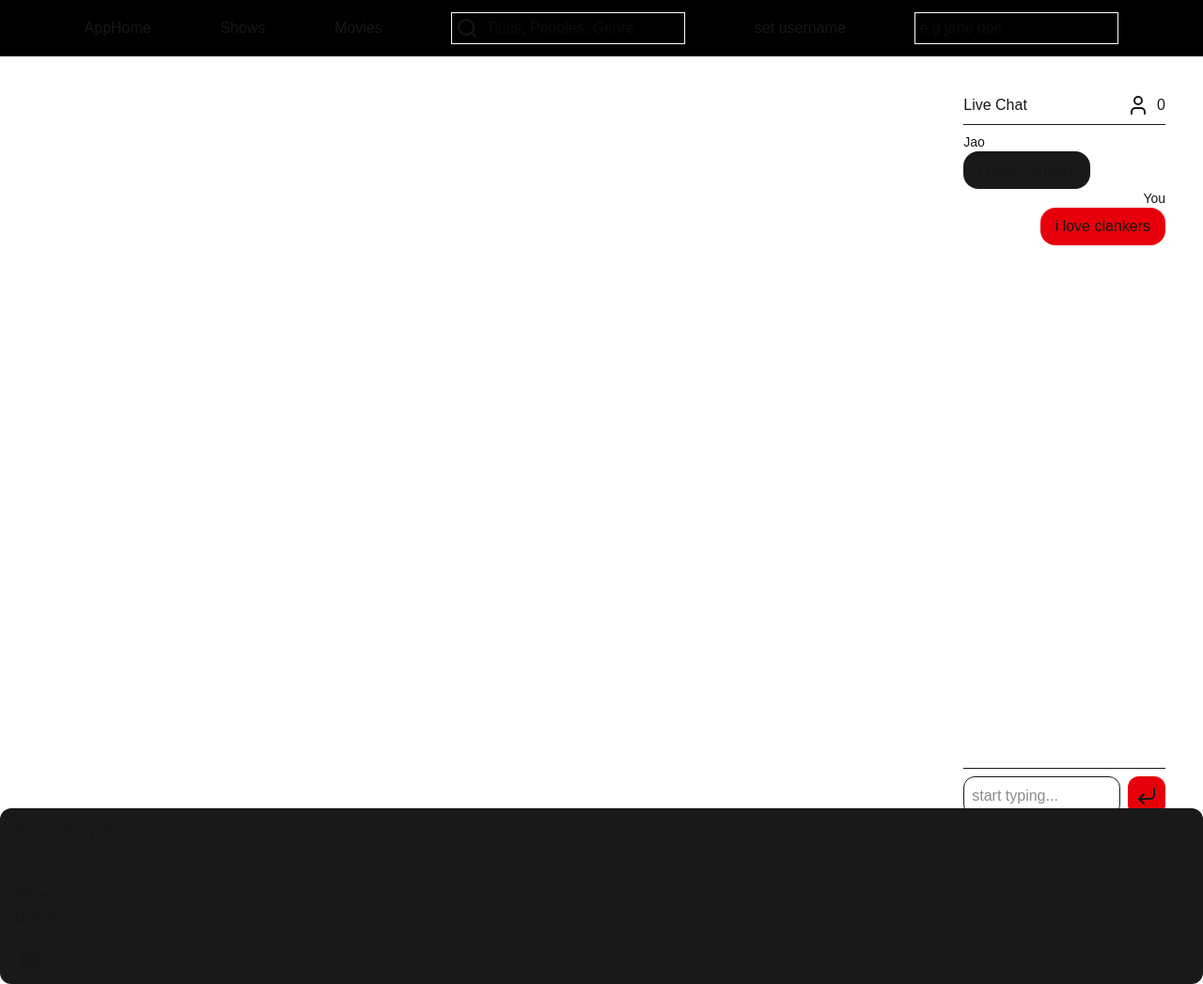
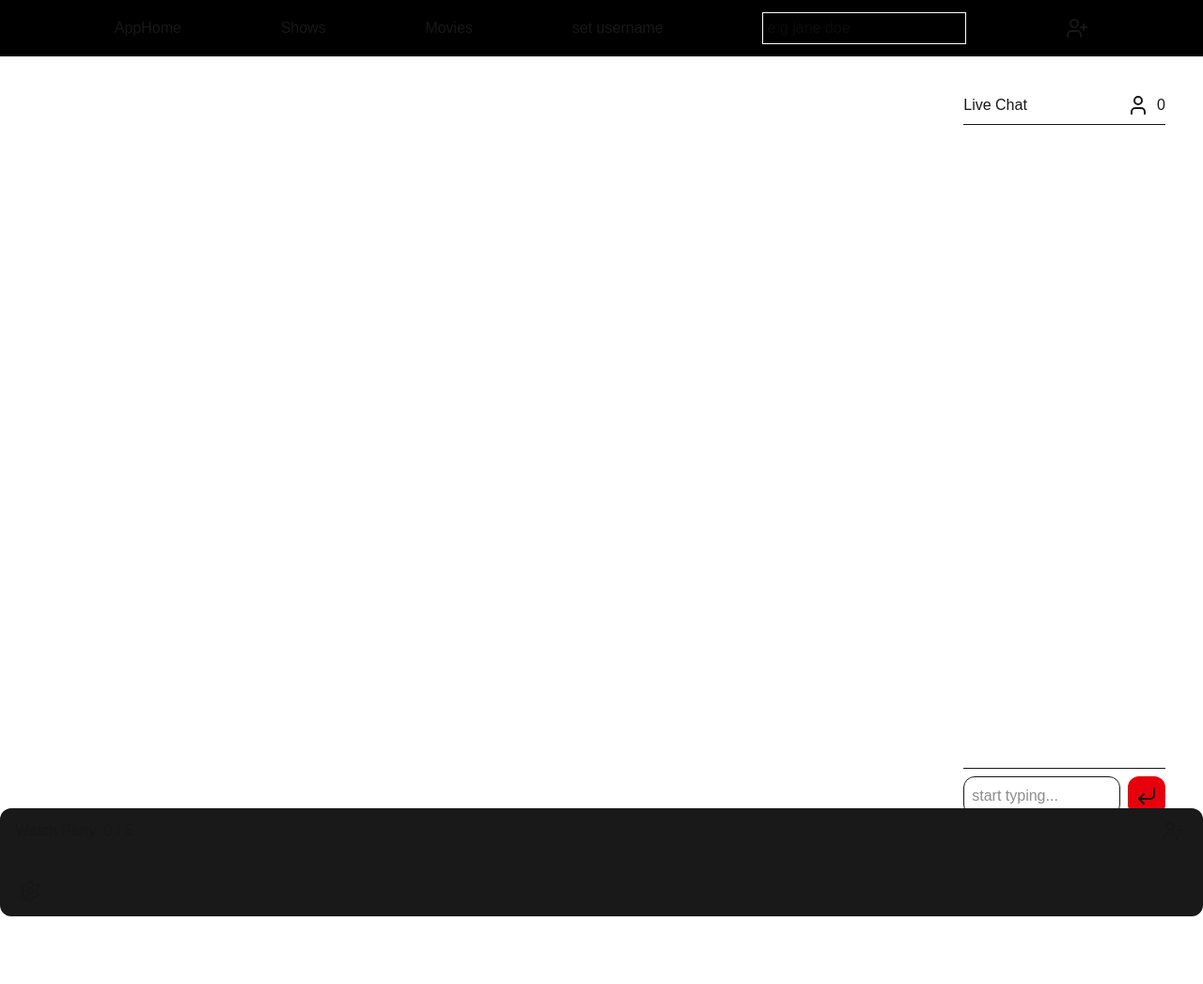
Before and after one commit to ZeroFukuZFH/Live-Streaming-w-Remote-Access-WEB-, a Next.js app: page /movie/watch in a window 1280 px wide. Shown: the whole page at 94% size. After the commit the page ends 975 px from the top, so only its background shows below. Built offline with nearby package versions, Linux system fonts and the light colour scheme.

Commit message:
update design

```diff
--- a/app/layout.tsx
+++ b/app/layout.tsx
@@ -2,7 +2,7 @@ import type { Metadata } from "next";
 import { Geist, Geist_Mono } from "next/font/google";
 import "./globals.css";
 import Link from "next/link";
-import { Search } from "lucide-react";
+import { Search, UserPlus } from "lucide-react";
 import { MovieLinkProvider } from "@/components/temporarySolution";
 
 const geistSans = Geist({
@@ -30,7 +30,6 @@ export default function RootLayout({
       <body
         className={`${geistSans.variable} ${geistMono.variable} antialiased`}
       >
-        <HomeHeader/>
         <div className="flex flex-col justify-center items-center w-screen">
           <MovieLinkProvider>
             {children}
@@ -40,32 +39,3 @@ export default function RootLayout({
     </html>
   );
 }
-
-function HomeHeader(){
-  return (
-    <div className="flex flex-row h-15 bg-black w-screen items-center p-4 cursor-pointer justify-evenly">
-      <Link href={"/"} className="hover:text-red-600">AppHome</Link>
-      <Link href={"/shows"} className="hover:text-red-600">Shows</Link>
-      <Link href={"/movies"} className="hover:text-red-600">Movies</Link>
-      <SearchBar/>
-      <h1>set username</h1>
-      <input
-        className="outline-none border p-1 border-white flex flex-row gap-2"
-        placeholder="e.g jane doe"
-      />
-    </div>
-  )
-}
-
-function SearchBar(){
-  return (
-    <div className="border p-1 border-white flex flex-row gap-2">
-      <Search/>
-      <input
-        className="outline-none"
-        placeholder="Titles, Peoples, Genre"
-      />
-    </div>
-
-  )
-}
--- a/app/movie/watch/page.tsx
+++ b/app/movie/watch/page.tsx
@@ -3,16 +3,14 @@
 import { ChatRoom } from "@/components/ChatRoom";
 import MemberDisplay from "@/components/MemberDisplay";
 import { MovieLinkContext } from "@/components/temporarySolution";
-import { useContext, useEffect } from "react";
+import { useContext } from "react";
+import { HomeHeader } from "@/components/AppHeader";
 
 export default function Page() {
   const {link} = useContext(MovieLinkContext)
-
-  useEffect(()=>{
-    console.log(link)
-  },[])
   return (
     <div>
+      <HomeHeader/>
       <div className="flex flex-row w-screen max-w-7xl h-screen max-h-[660]">
         <div className="p-6 w-full h-full flex flex-row gap-4">
 
--- a/app/page.tsx
+++ b/app/page.tsx
@@ -2,24 +2,39 @@
 
 import { MovieCard } from "@/components/MovieCard";
 import { DetailProps, MovieResponse, movieTypes, useDetails, useMovies } from "@/components/DataFetch";
+import { HomeHeader } from "@/components/AppHeader";
+import { SearchBar } from '../components/SearchBar';
 
 export default function Home() {
-  const details : DetailProps | null = useDetails()
-  const popular : MovieResponse | null = useMovies(movieTypes.POPULAR)
-  const topRated : MovieResponse | null = useMovies(movieTypes.TOPRATED)
-  const upcoming : MovieResponse | null = useMovies(movieTypes.UPCOMING)
+  const details: DetailProps | null = useDetails()
+  const popular: MovieResponse | null = useMovies(movieTypes.POPULAR)
+  const topRated: MovieResponse | null = useMovies(movieTypes.TOPRATED)
+  const upcoming: MovieResponse | null = useMovies(movieTypes.UPCOMING)
 
   const size = details?.images.poster_sizes[3] || 'w342'
   const base_url = details?.images.base_url || 'https://image.tmdb.org/t/p/'
 
+  return (
+    <div className="text-white max-w-screen flex flex-col items-center">
+      <HomeHeader />
 
-  return (
+      <section className="max-w-7xl w-full px-4">
+        <div className="flex flex-col items-center justify-center text-center w-full mb-8">
+          <h1 className="text-4xl font-bold">WATCH PARTY</h1>
+          <h3 className="text-xl text-gray-400">fuck ads, free streaming site</h3>
+        </div>
 
-      <div className="text-white max-w-screen">
-      <h1>Popular</h1>
-      <div className="flex flex-row overflow-x-scroll">
+        <div className="flex justify-center mb-8">
+          <div className="w-full max-w-md">
+            <SearchBar />
+          </div>
+        </div>
+
+        <div className="mb-8">
+          <h1 className="text-2xl font-bold mb-4">Popular</h1>
+          <div className="flex flex-row gap-4 overflow-x-scroll pb-4">
             {popular?.results.map(movie => (
-        <div key={movie.id} className="w-54">
+              <div key={movie.id} className="shrink-0">
                 <MovieCard
                   id={movie.id}
                   title={movie.title}
@@ -31,10 +46,13 @@ export default function Home() {
               </div>
             ))}
           </div>
-      <h1>Top rated</h1>
-      <div className="flex flex-row overflow-x-scroll">
+        </div>
+
+        <div className="mb-8">
+          <h1 className="text-2xl font-bold mb-4">Top rated</h1>
+          <div className="flex flex-row gap-4 overflow-x-scroll pb-4">
             {topRated?.results.map(movie => (
-        <div key={movie.id} className="w-54">
+              <div key={movie.id} className="shrink-0">
                 <MovieCard
                   id={movie.id}
                   title={movie.title}
@@ -46,10 +64,13 @@ export default function Home() {
               </div>
             ))}
           </div>
-      <h1>Upcoming</h1>
-      <div className="flex flex-row overflow-x-scroll gap-2">
+        </div>
+
+        <div className="mb-8">
+          <h1 className="text-2xl font-bold mb-4">Upcoming</h1>
+          <div className="flex flex-row gap-4 overflow-x-scroll pb-4">
             {upcoming?.results.map(movie => (
-        <div key={movie.id} className="w-54">
+              <div key={movie.id} className="shrink-0">
                 <MovieCard
                   id={movie.id}
                   title={movie.title}
@@ -61,8 +82,8 @@ export default function Home() {
               </div>
             ))}
           </div>
-
         </div>
-
+      </section>
+    </div>
   );
 }
--- /dev/null
+++ b/components/AppHeader.tsx
@@ -0,0 +1,27 @@
+"use client"
+
+import Link from "next/link"
+import { UserPlus } from "lucide-react"
+
+export function HomeHeader(){
+  return (
+    <>
+    <div className="flex flex-row h-15 sticky bg-black w-screen items-center p-4 cursor-pointer justify-evenly">
+      <Link href={"/"} className="hover:text-red-600">AppHome</Link>
+      <Link href={"/shows"} className="hover:text-red-600">Shows</Link>
+      <Link href={"/movies"} className="hover:text-red-600">Movies</Link>
+      <h1>set username</h1>
+      <input
+        className="outline-none border p-1 border-white flex flex-row gap-2"
+        placeholder="e.g jane doe"
+      />
+    <Link href={'/join'}>
+        <UserPlus
+          className="hover:bg-white cursor-pointer"
+        />
+    </Link>
+    </div>
+    </>
+
+  )
+}
--- a/components/ChatRoom.tsx
+++ b/components/ChatRoom.tsx
@@ -18,19 +18,13 @@ const sampleClient = {
     name:"Richie"
 };
 
-const sampleChats = [
-  {
-    chatID:216739126371,
-    name:"Jao",
-    message:"i hate clankers"
+interface ChatProps {
+  id : number,
+  name : string,
+  message : string
+}
 
-  },
-  {
-    chatID:216723672736,
-    name:"Richie",
-    message:"i love clankers"
-  },
-]
+const sampleChats : ChatProps[] = []
 
 function ChatHeader() {
   const [members, setMembers] = useState(0);
@@ -49,7 +43,7 @@ function ChatArea(){
   return (
     <div className="border-t border-b pt-2 pb-2 h-full">
       {sampleChats.map(user => (
-        <div key={user.chatID}>
+        <div key={user.id}>
           {
             user.name == sampleClient.name ?
             <div className="flex flex-col items-end">
--- a/components/DataFetch.tsx
+++ b/components/DataFetch.tsx
@@ -1,6 +1,7 @@
 "use client"
 
-import { useEffect, useState } from "react"
+import { Dispatch, SetStateAction, useEffect, useState } from "react"
+import { createContext } from 'react'
 
 export interface Movie {
   id: number;
@@ -39,8 +40,8 @@ export const movieTypes = {
     UPCOMING : "https://api.themoviedb.org/3/movie/upcoming"
 }
 
-const apiKey = process.env.API_KEY
-const options = {
+export const apiKey = process.env.API_KEY
+export const options = {
         method:'GET',
         headers: {
           accept: 'application/json',
@@ -92,10 +93,68 @@ export function useMovies(movieTypeUrl : string){
             }
         }
         getMovies()
-    },[])
+    },[movieTypeUrl])
     return movies
 }
 
-export default function generateStaticParams(){
+export interface SearchProps {
+  page: number;
+  results: Movie[];
+  total_pages: number;
+  total_results: number;
+}
 
+export interface Movie {
+  adult: boolean;
+  backdrop_path: string;
+  genre_ids: number[];
+  id: number;
+  original_language: string;
+  original_title: string;
+  overview: string;
+  popularity: number;
+  poster_path: string;
+  release_date: string;
+  title: string;
+  video: boolean;
+  vote_average: number;
+  vote_count: number;
 }
+
+export function useSearch(movie: string) {
+  const [result, setResult] = useState<SearchProps | null>(null);
+
+  useEffect(() => {
+    // Don't search if query is empty
+    if (!movie.trim()) {
+      setResult(null);
+      return;
+    }
+
+    const getMovies = async () => {
+      try {
+        const url = `https://api.themoviedb.org/3/search/movie?query=${encodeURIComponent(movie)}&include_adult=true&language=en-US&page=1`;
+        const response = await fetch(url, options);
+
+        if (!response.ok) {
+          throw new Error("Couldn't search");
+        }
+
+        const api_result = await response.json();
+        setResult(api_result);
+      } catch (error) {
+        console.error("Search error:", error);
+        setResult(null);
+      }
+    };
+
+    // Debounce to avoid too many API calls
+    const timeoutId = setTimeout(() => {
+      getMovies();
+    }, 500);
+
+    return () => clearTimeout(timeoutId);
+  }, [movie]); // Add movie as dependency
+
+  return result;
+}
--- a/components/MemberDisplay.tsx
+++ b/components/MemberDisplay.tsx
@@ -1,6 +1,6 @@
 "use client"
 
-import { ArrowLeft, Copy, Settings, UserPlus } from "lucide-react"
+import { ArrowLeft, Settings, UserPlus } from "lucide-react"
 import { useState, useContext } from 'react';
 import { CurrentMemberContext, MaxMemberContext, PopUpBoxContext } from "./MemberDisplayProviders";
 
@@ -25,22 +25,12 @@ export default function MemberDisplay(){
     )
 }
 
-const sampleMembers = [
-    {
-        userId : 2347623784682,
-        name : "Jao"
-    },
+interface MemberProps {
+    id : number,
+    name : string
+}
 
-    {
-        userId : 234763929682,
-        name : "Albert"
-    },
-
-    {
-        userId : 23476237342,
-        name : "BumBum"
-    },
-]
+const sampleMembers : MemberProps[] = []
 
 function WatchPartyHeader(){
     const { currentMemberCount, setCurrentMemberCount } = useContext(CurrentMemberContext)
@@ -68,7 +58,7 @@ function WatchPartyBody(){
     return (
         <div>
             {sampleMembers.map(users => (
-                <div key={users.userId}>{users.name}</div>
+                <div key={users.id}>{users.name}</div>
             ))}
         </div>
     )
--- /dev/null
+++ b/components/SearchBar.tsx
@@ -0,0 +1,34 @@
+"use client"
+import { useEffect, useState } from "react";
+import { Search } from "lucide-react";
+import { useSearch } from "./DataFetch";
+
+
+
+export function SearchBar() {
+  const [search, setSearch] = useState("");
+  const result = useSearch(search)
+  useEffect(()=>{
+    console.log(result)
+  },[result,search])
+
+  const handleSearch = (e) => {
+    setSearch(e.target.value);
+  };
+
+  return <>
+    <div className="border border-gray-700 rounded-lg p-2 flex flex-row bg-gray-900 w-full">
+      <Search className="text-gray-400 mr-2" size={20} />
+      <input className="outline-none bg-transparent w-full text-white placeholder-gray-500" placeholder="Titles, Peoples, Genre" value={search} onChange={handleSearch} />
+    </div>
+    {search.length !== 0 &&
+    <div className="flex flex-col">
+      {result?.results.map(movie=>(
+        <div key={movie.id}>
+          {movie.title}
+        </div>
+      ))}
+    </div>
+    }
+    </>;
+}
--- /dev/null
+++ b/components/WebSocketLogic.tsx
@@ -0,0 +1,2 @@
+import { Client,IMessage } from "@stomp/stompjs";
+import SockJS from 'sockjs-client'
--- a/package.json
+++ b/package.json
@@ -9,17 +9,20 @@
     "lint": "eslint"
   },
   "dependencies": {
+    "@stomp/stompjs": "^7.3.0",
     "dotenv": "^17.3.1",
     "lucide-react": "^0.575.0",
     "next": "16.1.6",
     "react": "19.2.3",
-    "react-dom": "19.2.3"
+    "react-dom": "19.2.3",
+    "sockjs-client": "^1.6.1"
   },
   "devDependencies": {
     "@tailwindcss/postcss": "^4",
     "@types/node": "^20",
     "@types/react": "^19",
     "@types/react-dom": "^19",
+    "@types/sockjs-client": "^1.5.4",
     "eslint": "^9",
     "eslint-config-next": "16.1.6",
     "tailwindcss": "^4",
```
Also changed, not shown: 1 other file (tests, documents, lock files or other folders). Lines whose indentation alone changed are shown as unchanged.
